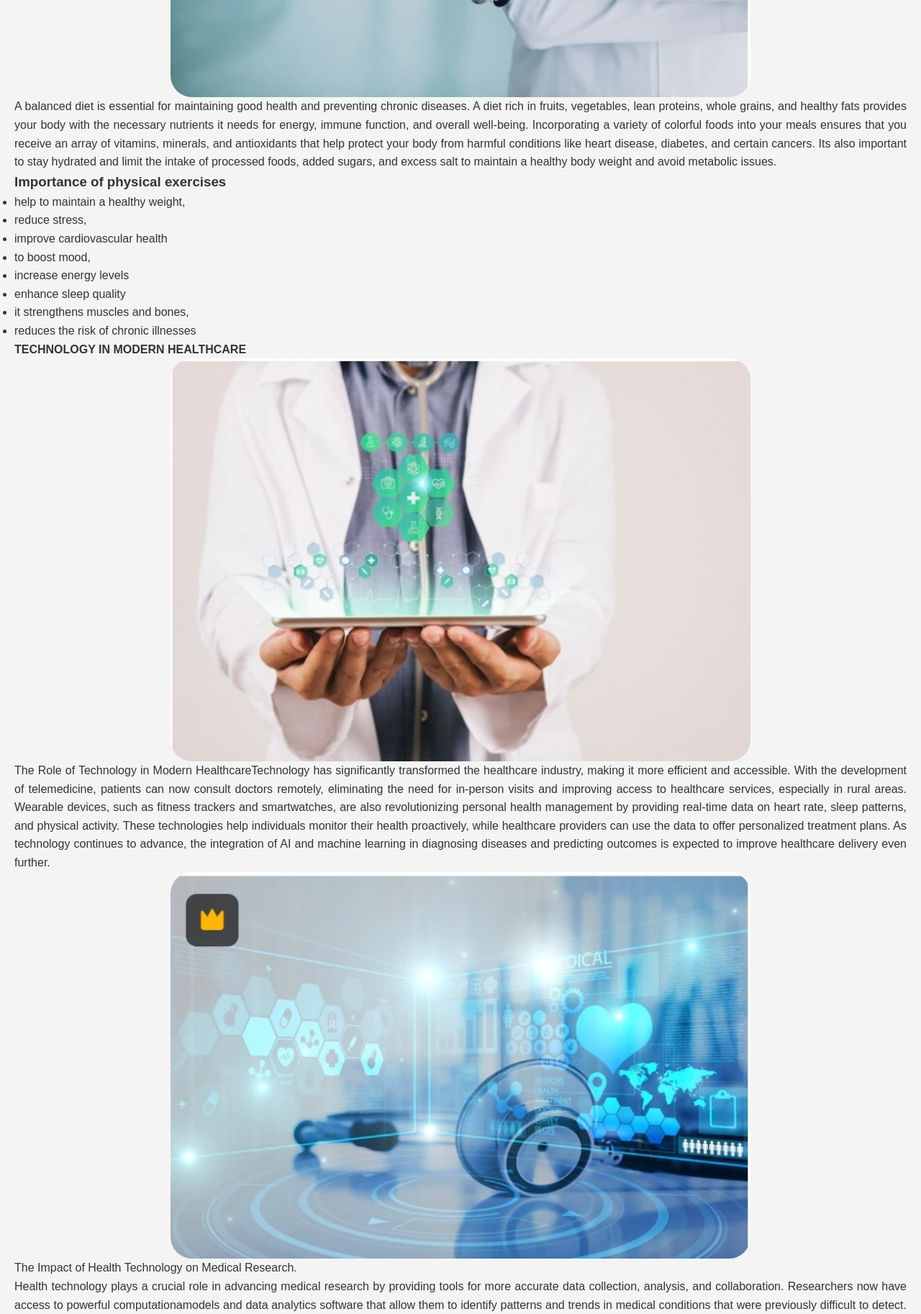
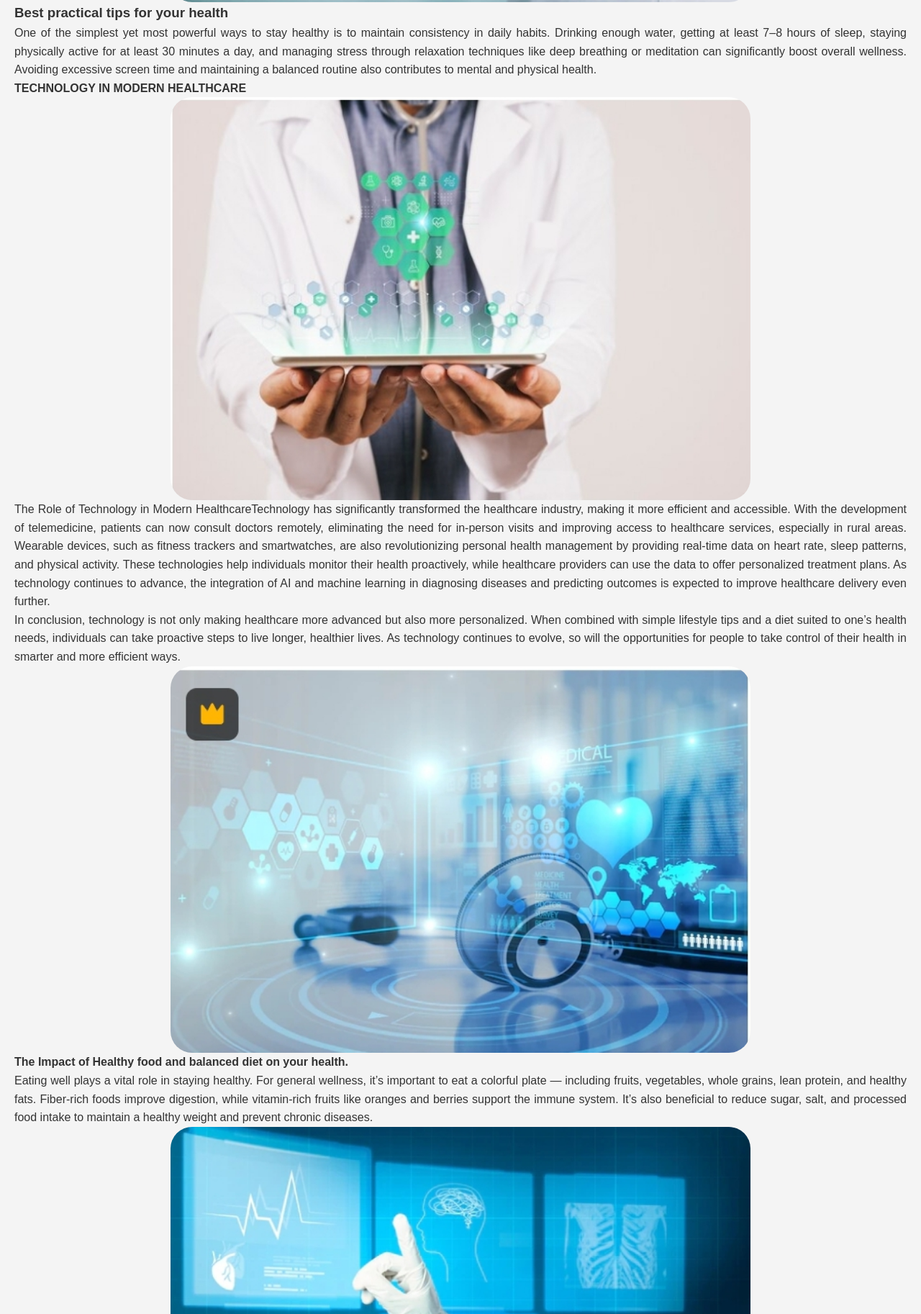
Before and after one commit to freetechbyte/freetechbyte.github.io, a plain HTML site: page index.html in a window 1280 px wide. Shown: the part 974-2800 px from the top of the page at 72% size. Drawn offline with Linux system fonts and the light colour scheme.

Commit message:
Update index.html for adsense

```diff
--- a/index.html
+++ b/index.html
@@ -8,7 +8,7 @@
     <meta name="keywords" content="health, technology, wellness, fitness, tech reviews, health gadgets">
     <meta name="author" content="Brightson Hezron">
 	<meta name="google-adsense-account" content="ca-pub-7045404926549359">
-    <title>Health and Tech Insights</title>
+    <title>Health Knowledge</title>
     <link rel="stylesheet" href="style.css">
       <script async src="https://pagead2.googlesyndication.com/pagead/js/adsbygoogle.js?client=ca-pub-7045404926549359"
      crossorigin="anonymous"></script>
@@ -18,7 +18,7 @@
 <body>
     <header>
         <div class="container">
-            <h1>Health and Tech Insights</h1>
+            <h1>Health Knowledge</h1>
             <nav>
                 <ul>
                     <li><a href="#home">Home</a></li>
@@ -33,7 +33,7 @@
 
     <section id="home">
         <div class="container">
-            <h2>Welcome to the Future of Health and Technology</h2>
+            <h2>Get knowledge on Health, Technology and Well-being</h2>
             <p>Stay updated with the latest trends, gadgets, and tips to improve your health and well-being with the
                 help of technology.</p>
         </div>
@@ -47,11 +47,7 @@
             <div class="blog-post">
 
                 <article id="hechy">
-                    <h3>How Wearable Tech is Revolutionizing Healthcare</h3>
-                    <p>Wearable technology is changing how we monitor our health. With gadgets like smartwatches and fitness</p>
-                        trackers, we now have more control over our well-being...</p>
-
-                    <h2> LETS FOCUS ON HEALTH </h2>
+                    <h3>How Wearable Technology affects Healthcare</h3>
                 </article>
 
 
@@ -59,15 +55,7 @@
                     <img src="health.jpg" alt=" image" height="350px" width=" 350px">
                 </section>
 
-                <p> A balanced diet is essential for maintaining good health and preventing chronic diseases. A diet
-                rich in fruits, vegetables, lean proteins, whole grains, and healthy fats provides your body with the
-                necessary nutrients it needs for energy, immune function, and overall well-being. Incorporating a
-                variety of colorful foods into your meals ensures that you receive an array of vitamins, minerals, and
-                antioxidants that help protect your body from harmful conditions like heart disease, diabetes, and
-                certain cancers. Its also important to stay hydrated and limit the intake of processed foods, added
-                sugars, and excess salt to maintain a healthy body weight and avoid metabolic issues.</p>
 
-        			<!-- Display ad -->
 <ins class="adsbygoogle"
      style="display:block"
      data-ad-client="ca-pub-7045404926549359"
@@ -76,18 +64,10 @@
      data-full-width-responsive="true"></ins>
 
 
-                <h3>Importance of physical exercises </h3>
-                <ul>
-                    <li>help to maintain a healthy weight,</li>
-                    <li>reduce stress,</li>
-                    <li>improve cardiovascular health</li>
-                    <li>to boost mood,</li>
-                    <li>increase energy levels</li>
-                    <li>enhance sleep quality</li>
-                    <li>it strengthens muscles and bones,</li>
-                    <li>reduces the risk of chronic illnesses</li>
-
-                </ul>
+                <h3>Best practical tips for your health </h3>
+                <p>
+                     One of the simplest yet most powerful ways to stay healthy is to maintain consistency in daily habits. Drinking enough water, getting at least 7–8 hours of sleep, staying physically active for at least 30 minutes a day, and managing stress through relaxation techniques like deep breathing or meditation can significantly boost overall wellness. Avoiding excessive screen time and maintaining a balanced routine also contributes to mental and physical health.
+                </p>
 
 
 
@@ -119,6 +99,11 @@
                         expected to improve healthcare delivery even
                         further.</p>
 
+
+                      <p>
+                          In conclusion, technology is not only making healthcare more advanced but also more personalized. When combined with simple lifestyle tips and a diet suited to one’s health needs, individuals can take proactive steps to live longer, healthier lives. As technology continues to evolve, so will the opportunities for people to take control of their health in smarter and more efficient ways.
+                      </p>
+
                     <section>
                         <img src="health and technology 2.jpg" alt=" image" height="400px" width=" 400px">
                     </section>
@@ -131,25 +116,15 @@
      data-ad-format="auto"
      data-full-width-responsive="true"></ins>
 
-                    <p>The Impact of Health Technology on Medical Research.</p>
-                    <p>Health technology plays a crucial role in advancing medical research
-                        by providing tools for more accurate data collection, analysis, and
-                        collaboration. Researchers now have access to powerful
-                        computationamodels and data analytics software that allow them to
-                        identify patterns and trends in medical conditions that were
-                        previously difficult to detect. The use of AI and big data in
-                        genomics, for example, is leading to breakthroughs in understanding
-                        complex diseases like cancer and genetic disorders. These
-                        technologies enable faster drug development and more targeted
-                        treatments, ultimately improving patient outcomes. As health
-                        technology evolves, it holds the potential to change the future
-                        of medicine by enabling more precise and personalized care.</p>
-
+                    <p><strong>The Impact of Healthy food and balanced diet on your health. </strong>  </p>
+                    <p>
+                        Eating well plays a vital role in staying healthy. For general wellness, it’s important to eat a colorful plate — including fruits, vegetables, whole grains, lean protein, and healthy fats. Fiber-rich foods improve digestion, while vitamin-rich fruits like oranges and berries support the immune system. It’s also beneficial to reduce sugar, salt, and processed food intake to maintain a healthy weight and prevent chronic diseases.
+                    </p>
 
                     <section>
                         <img src="health and technology 3.jpg" alt=" image" height="auto" width="75%">
                     </section>
-    </section>
+
 
     <section id="contact">
         <div class="container">
@@ -169,10 +144,6 @@
 
 
 
-    </section>
-
-
-
        <!-- Display ad -->
 <ins class="adsbygoogle"
      style="display:block"
@@ -184,7 +155,7 @@
 
     <div id="about">
         <details>
-            <summary>about us and other info</summary>
+            <summary>About us and other info</summary>
 
             <h2>About Us</h2>
             <p>We are dedicated to providing insights on how technology
@@ -228,7 +199,7 @@
 
     <footer>
         <div class="container">
-            <p>&copy; 2025 Health and Tech Insights. All Rights Reserved.</p>
+            <p>&copy; 2025 Free tech byte. All Rights Reserved.</p>
         </div>
     </footer>
 
```
